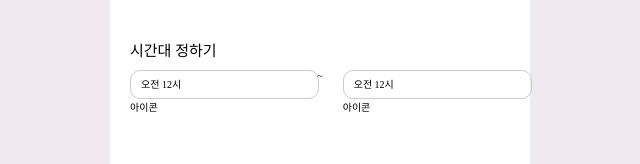
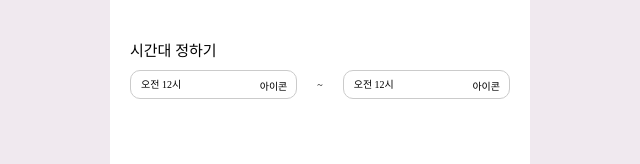
Before and after one commit to kimtaejin3/manaja, a React (Create React App) app: page / in a window 1280 px wide. Shown: the part 533-697 px from the top of the page, without its empty margins (320-960 px from the left). Built offline with nearby package versions, Linux system fonts and the light colour scheme.

Commit message:
design: MeetingTimeField 컴포넌트 스타일 수정

```diff
--- a/src/components/fields/MeetingTimeField.module.scss
+++ b/src/components/fields/MeetingTimeField.module.scss
@@ -10,16 +10,27 @@
   .timeSelection {
     margin-top: 10px;
     display: flex;
+    align-items: center;
     gap: 20px;
 
     div {
       flex-basis: 0;
       flex-grow: 1;
 
+      position: relative;
+
       select {
         width: 100%;
         @include input;
         padding: 8px 10px;
+        box-sizing: border-box;
+      }
+
+      span {
+        position: absolute;
+        right: 10px;
+        top: 50%;
+        transform: translateY(-50%);
       }
     }
   }
```
